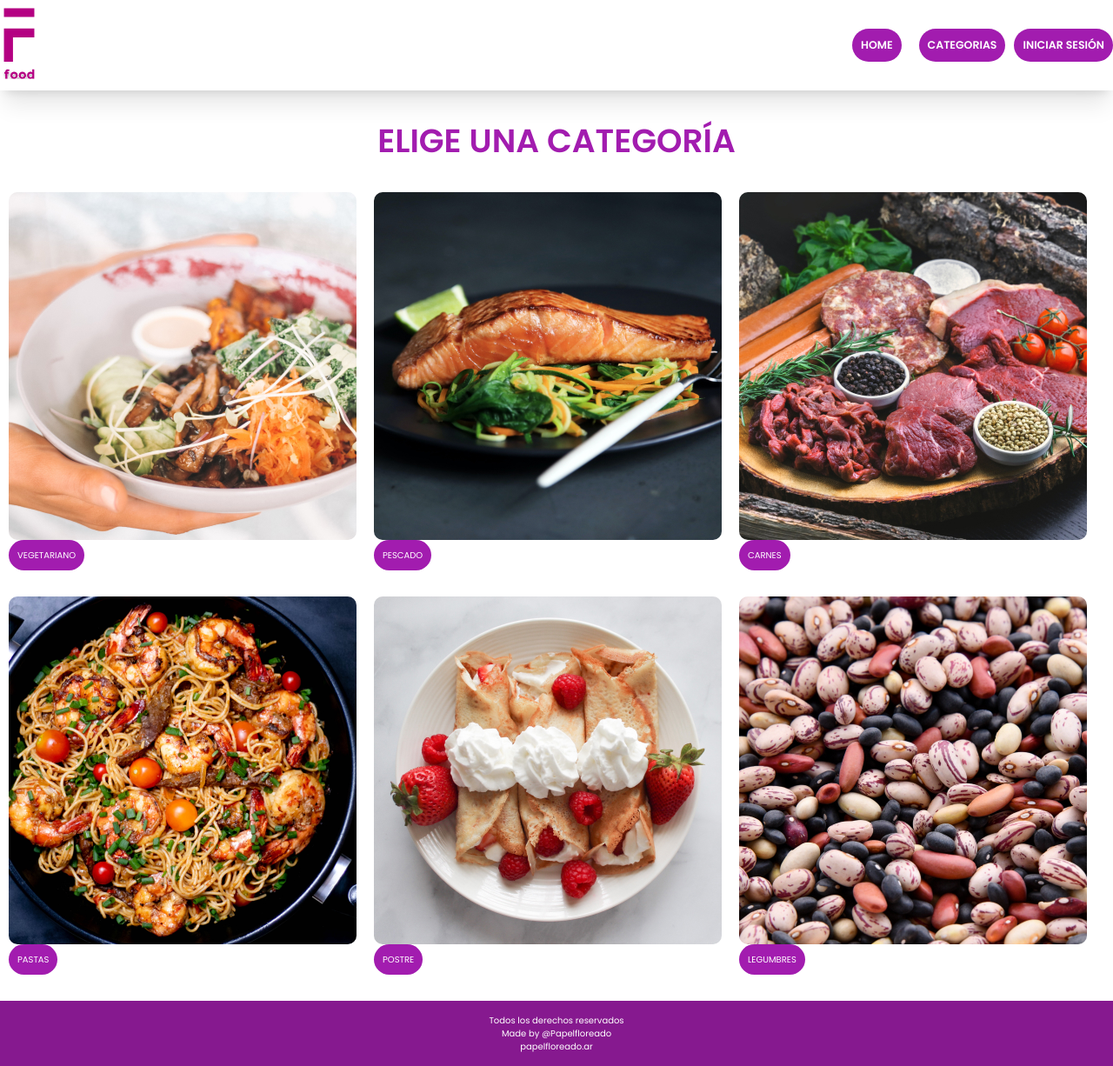
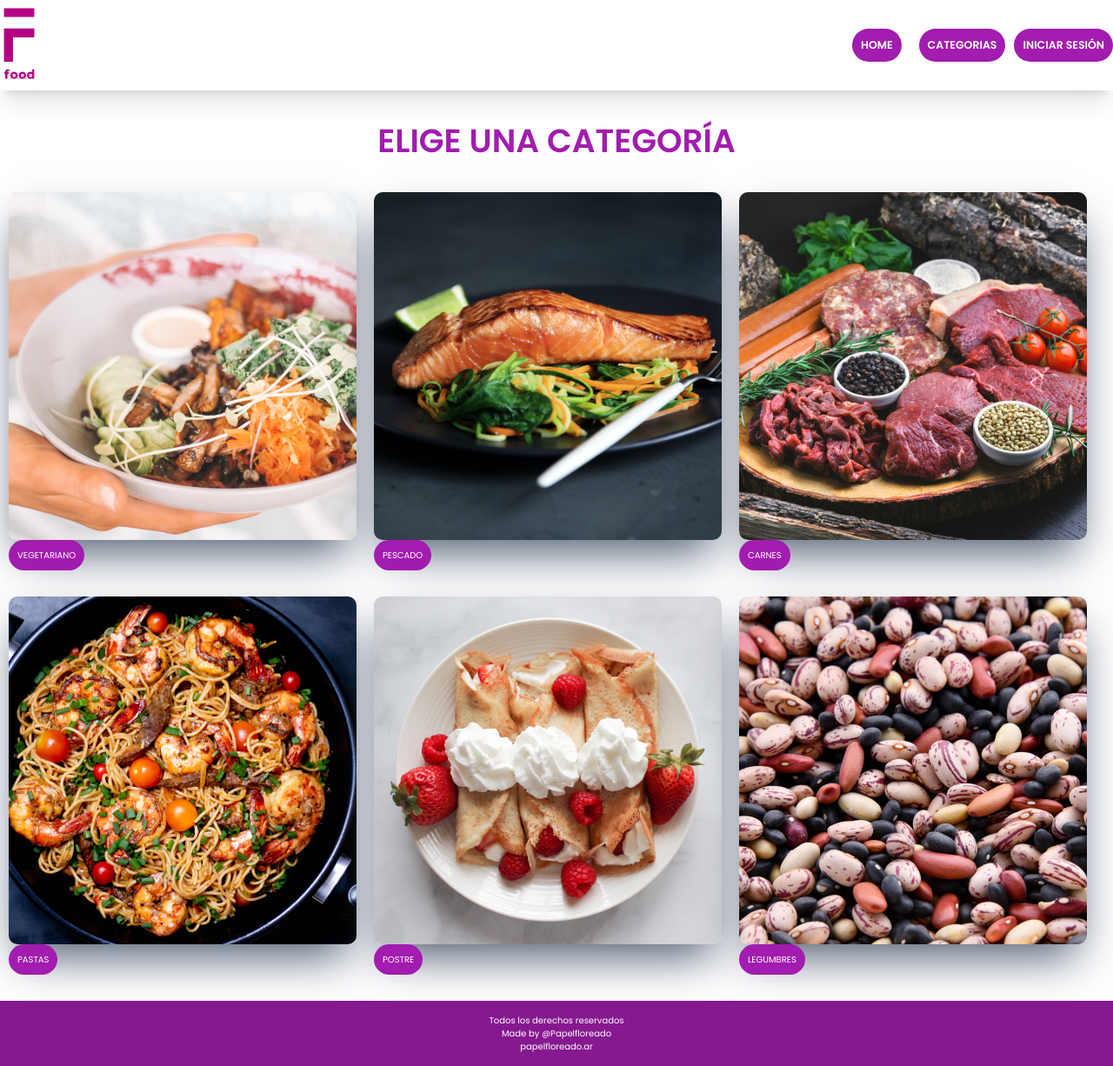
Before and after one commit to PapelFloreado/blog-rjs, a React (Vite) app: page /categoria in a window 1280 px wide. Shown: the whole page at 87% size. Built offline with nearby package versions, Linux system fonts and the light colour scheme; no server answers.

Commit message:
recetas app v8

```diff
--- a/src/App.jsx
+++ b/src/App.jsx
@@ -12,6 +12,7 @@ import Footer from './components/Footer/Footer'
 import CategoriaListContainer from './components/CategoriaListContainer/CategoriaListContainer'
 import CategoriaContainer from './components/CategoriaContainer/CategoriaContainer'
 
+
 function App() {
 
   return (
@@ -24,6 +25,7 @@ function App() {
                         <Route path="/receta-detail/:id" element={<RecetaDetailContainer/>}/>
                         <Route path="/categoria" element={<CategoriaListContainer/>}/>
                         <Route path="/categoria/:categoria" element={<CategoriaContainer/>}/>
+                        <Route path="/categoria/:categoria/receta-detail/:id" element={<RecetaDetailContainer/>}/>
                         <Route path="/sigin" element={<Sigin/>}/>
                         <Route path="/postear" element={<Protected><FormularioPosteo/></Protected>}/>
                     </Route>
--- a/src/components/CategoriaContainer/CategoriaContainer.jsx
+++ b/src/components/CategoriaContainer/CategoriaContainer.jsx
@@ -2,11 +2,14 @@ import React,{useEffect, useState} from 'react'
 import { useParams} from 'react-router-dom'
 import { collection, getDocs } from 'firebase/firestore'
 import db from '../../services/index.js'
+import Spinner from '../Spinner/Spinner.jsx'
+import Posteos from '../Posteos/Posteos.jsx'
 
 
 const CategoriaContainer = () => {
 
-    const [ items, setItems] = useState()
+    const [ recetas, setRecetas] = useState([])
+    const [ loading, setLoading] = useState(false)
 
     const {categoria} = useParams()
 
@@ -14,11 +17,13 @@ const CategoriaContainer = () => {
     useEffect(() => {
         const getColData = async () =>{
           try {
+            setLoading(true)
             const data = collection(db, "recetas")
             const col = await getDocs(data)
             const res = col.docs.map((doc) =>doc={id:doc.id, ...doc.data()})
             const res2 = categoria ? res.filter(el=> el.categoria === categoria) : res
-            setItems(res2)
+            setRecetas(res2)
+            setLoading(false)
 
           } catch (error) {
             console.log(error)
@@ -34,7 +39,28 @@ const CategoriaContainer = () => {
 
 
   return (
-    <div>CategoriaContainer</div>
+    <>
+      {
+
+        recetas.length === 0 ? (<Spinner></Spinner>) :
+           (
+           <div className='container mx-auto flex-col justify-center w-ful'>
+
+           <h2 className='uppercase text-fuchsia-700 font-bold text-6xl mt-16 text-center'>Aqui están las recetas disponibles</h2>
+
+                <div className='flex container mx auto'>
+                    <Posteos recetas={recetas}/>
+                </div>
+
+           </div>
+            )
+
+
+}
+
+    </>
+
+
   )
 }
 
--- a/src/components/CategoriaListContainer/CategoriaListContainer.jsx
+++ b/src/components/CategoriaListContainer/CategoriaListContainer.jsx
@@ -10,35 +10,34 @@ import legumbre from "../../assets/img/legumbres.jpg"
 const CategoriaListContainer = () => {
 
 
-
   return (
     <>
       <h2 className='uppercase text-fuchsia-700 text-6xl font-bold text-center mt-16'>Elige una categoría</h2>
       <div className='flex container mx-auto mt-16'>
         <div className='mx-4 '>
-          <img className='rounded-2xl mb-4' src={vegetariano} alt="vegetariano" />
+          <img className='rounded-2xl mb-4 shadow-2xl shadow-slate-600' src={vegetariano} alt="vegetariano" />
           <Link type='button' className='bg-fuchsia-700 py-4 px-4 w-full uppercase text-white rounded-full hover:bg-fuchsia-900 text-center transition-colors duration-300' to="/categoria/vegetariano">vegetariano</Link>
         </div>
         <div className='mx-4'>
-          <img className='rounded-2xl mb-4' src={salmon} alt="salmon" />
+          <img className='rounded-2xl mb-4 shadow-2xl shadow-slate-600' src={salmon} alt="salmon" />
           <Link type='button' className='bg-fuchsia-700 py-4 px-4 w-full uppercase text-white rounded-full hover:bg-fuchsia-900 text-center transition-colors duration-300' to="/categoria/pescado">pescado</Link>
         </div>
         <div className='mx-4'>
-          <img className='rounded-2xl mb-4' src={carne} alt="carne" />
+          <img className='rounded-2xl mb-4 shadow-2xl shadow-slate-600' src={carne} alt="carne" />
             <Link type='button' className='bg-fuchsia-700 py-4 px-4 w-full uppercase text-white rounded-full hover:bg-fuchsia-900 text-center transition-colors duration-300' to="/categoria/carnes">carnes</Link>
           </div>
       </div>
       <div className='flex container mx-auto mt-16'>
         <div className='mx-4'>
-          <img className='rounded-2xl mb-4' src={pasta} alt="pasta" />
+          <img className='rounded-2xl mb-4 shadow-2xl shadow-slate-600' src={pasta} alt="pasta" />
           <Link type='button' className='bg-fuchsia-700 py-4 px-4 w-full uppercase text-white rounded-full hover:bg-fuchsia-900 text-center transition-colors duration-300' to="/categoria/pastas">pastas</Link>
         </div>
         <div className='mx-4'>
-          <img className='rounded-2xl mb-4' src={postre} alt="postre" />
+          <img className='rounded-2xl mb-4 shadow-2xl shadow-slate-600' src={postre} alt="postre" />
           <Link type='button' className='bg-fuchsia-700 py-4 px-4 w-full uppercase text-white rounded-full hover:bg-fuchsia-900 text-center transition-colors duration-300' to="/categoria/postre">postre</Link>
         </div>
         <div className='mx-4'>
-          <img className='rounded-2xl mb-4' src={legumbre} alt="legumbres" />
+          <img className='rounded-2xl mb-4 shadow-2xl shadow-slate-600' src={legumbre} alt="legumbres" />
           <Link type='button' className='bg-fuchsia-700 py-4 px-4 w-full uppercase text-white rounded-full hover:bg-fuchsia-900 text-center transition-colors duration-300' to="/categoria/legumbres">legumbres</Link>
         </div>
       </div>
--- a/src/components/Posteo/Posteo.jsx
+++ b/src/components/Posteo/Posteo.jsx
@@ -6,7 +6,7 @@ const Posteo = ({plato, description, img ,id}) => {
 
     return (
         <>
-            <div className='flex items-center pt-16'>
+            <div className='flex items-center container mx-auto pt-16'>
                 <div className=' w-1/6'>
                    <img className=' rounded-full w-1/2' src={img} alt={description} />
                 </div>
--- a/src/components/Posteos/Posteos.jsx
+++ b/src/components/Posteos/Posteos.jsx
@@ -5,11 +5,12 @@ const Posteos = ({recetas}) => {
 
   return (
     <>
-      <div>
+      <div className=' min-h-screen  '>
 
           {
               recetas.map((receta, index)=><Posteo key={index} id={receta.id} description={receta.description} img={receta.img} plato={receta.plato}/>)
           }
+
       </div>
     </>
   )
--- a/src/services/index.js
+++ b/src/services/index.js
@@ -5,17 +5,19 @@ import { getAuth } from "firebase/auth";
 import { getStorage, uploadBytes, ref, getDownloadURL } from "firebase/storage";
 import { v4 } from "uuid";
 
+
+/* console.log(process.env.REACT_APP_API_KEY) */
 // TODO: Add SDKs for Firebase products that you want to use
 // https://firebase.google.com/docs/web/setup#available-libraries
 
 // Your web app's Firebase configuration
 const firebaseConfig = {
-  apiKey: "AIzaSyDu43hEkmmAQOPipSrGWSXHEfOOQdxzjqI",
-  authDomain: "food-blog-e87ed.firebaseapp.com",
-  projectId: "food-blog-e87ed",
-  storageBucket: "food-blog-e87ed.appspot.com",
-  messagingSenderId: "1079501494685",
-  appId: "1:1079501494685:web:187077a4a8a0056e73f774"
+  apiKey: import.meta.env.VITE_API_KEY ,
+  authDomain: import.meta.env.VITE_APP_AUTH_DOMIAN,
+  projectId: import.meta.env.VITE_PROJECT_ID,
+  storageBucket: import.meta.env.VITE_STORAGE_BUCKET,
+  messagingSenderId: import.meta.env.VITE_MESSAGING_SENDER_ID,
+  appId: import.meta.env.VITE_APP_IP
 };
 
 // Initialize Firebase
```
Also changed, not shown: 1 other file (tests, documents, lock files or other folders).
